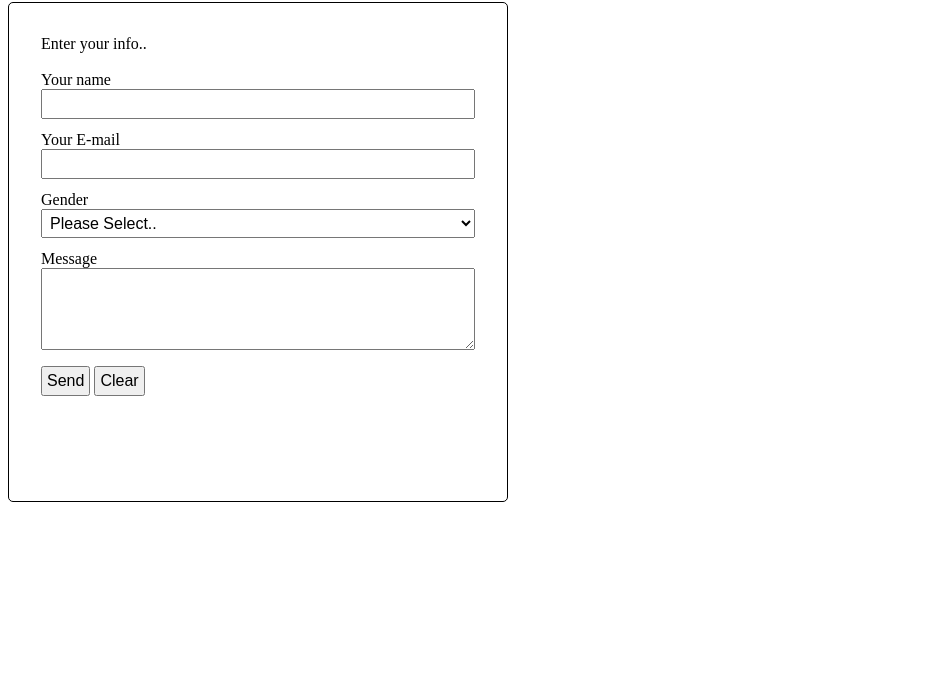
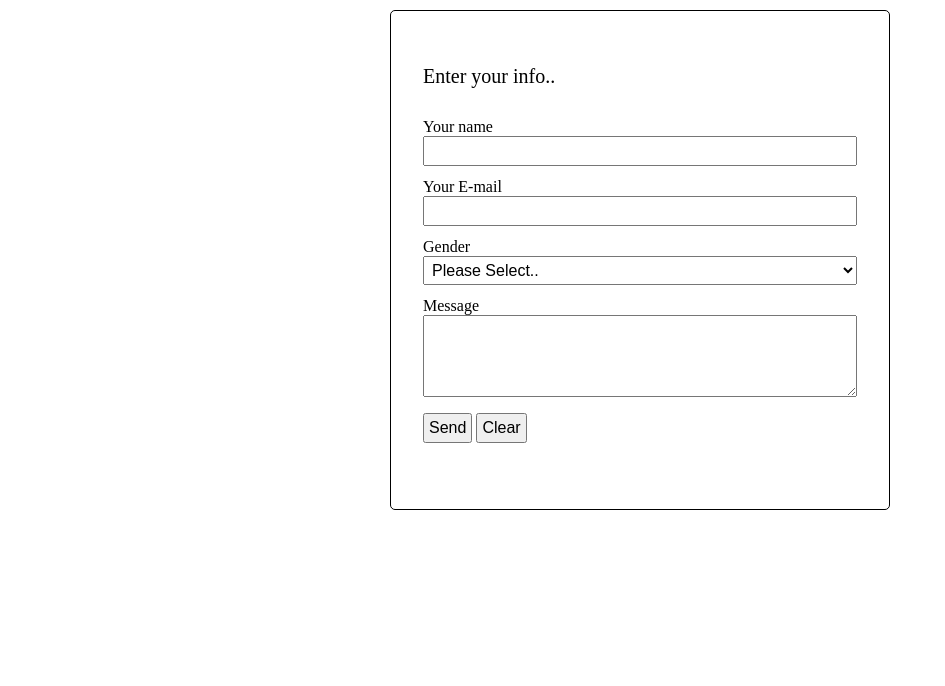
Before and after one commit to sarud14/hw01, a plain HTML site: page contact.html in a window 1280 px wide. Shown: the part 114-800 px from the top of the page, without its empty margins (0-945 px from the left). Drawn offline with Linux system fonts and the light colour scheme.

Commit message:
fix link problem + pic size

```diff
--- a/contact.html
+++ b/contact.html
@@ -12,15 +12,16 @@
 
 <body>
   <nav>
-    <a href="Index.html">Home |</a>
+    <a href="index.html">Home |</a>
     <a href="education.html">Education |</a>
     <a href="work.html">Work |</a>
     <a href="javascript:">Contact</a>
   </nav>
   <hr>
+  <main>
     <h1>Contact Me</h1>
     <div class="from1">
-    <span class="stext1">Enter your info..</span><br><br>
+      <span class="stext1">Enter your info..</span>
       <form action="">
         <label for="name">Your name</label>
         <br>
@@ -47,6 +48,7 @@
         <input type="reset" value="Clear" class="button">
       </form>
     </div>
+  </main>
 </body>
 
 </html>
--- a/css/styles.css
+++ b/css/styles.css
@@ -4,12 +4,18 @@
 
 img {
   width: 100%;
+  height: 100%;
 }
+
 .p-img {
   width: 200px;
   height: 200px;
   border-radius: 50%;
   overflow: hidden;
+}
+
+.pic {
+  width: 250px;
 }
 
 .workpic{
@@ -21,29 +27,50 @@ table {
   color: black;
   width: 100%;
 }
+
 th,td{
   border: 1px solid black;
   text-align: center;
 }
+
 a {
   text-decoration: none;
 }
+
+main {
+  display: flex;
+  flex-direction: column;
+  justify-content: center;
+  align-items: center;
+}
+
 .from1 {
+  display: flex;
+  flex-direction: column;
+  justify-content: center;
   border: 1px solid black;
   border-radius: 5px;
   padding: 32px;
   width: 500px;
   height: 500px;
 }
+
+.stext1 {
+  font-size: 20px;
+  padding-bottom: 30px;
+}
+
 label {
   width: 100%;
 }
+
 input, select, textarea {
   width: 100%;
   margin-bottom: 12px;
   font-size: 16px;
   padding: 4px;
 }
+
 .button{
   width: auto;
 }
```
Also changed, not shown: education.html (+3 -1 lines), index.html (+1 -1 lines). Lines whose indentation alone changed are shown as unchanged.
